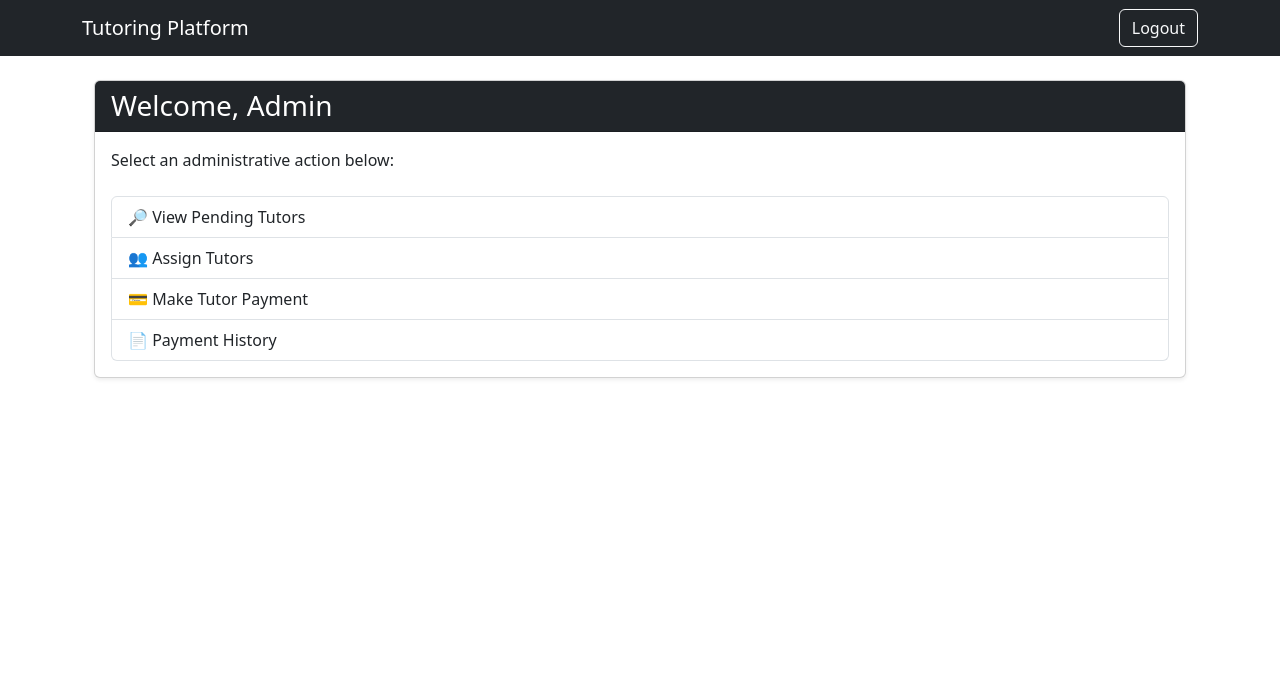
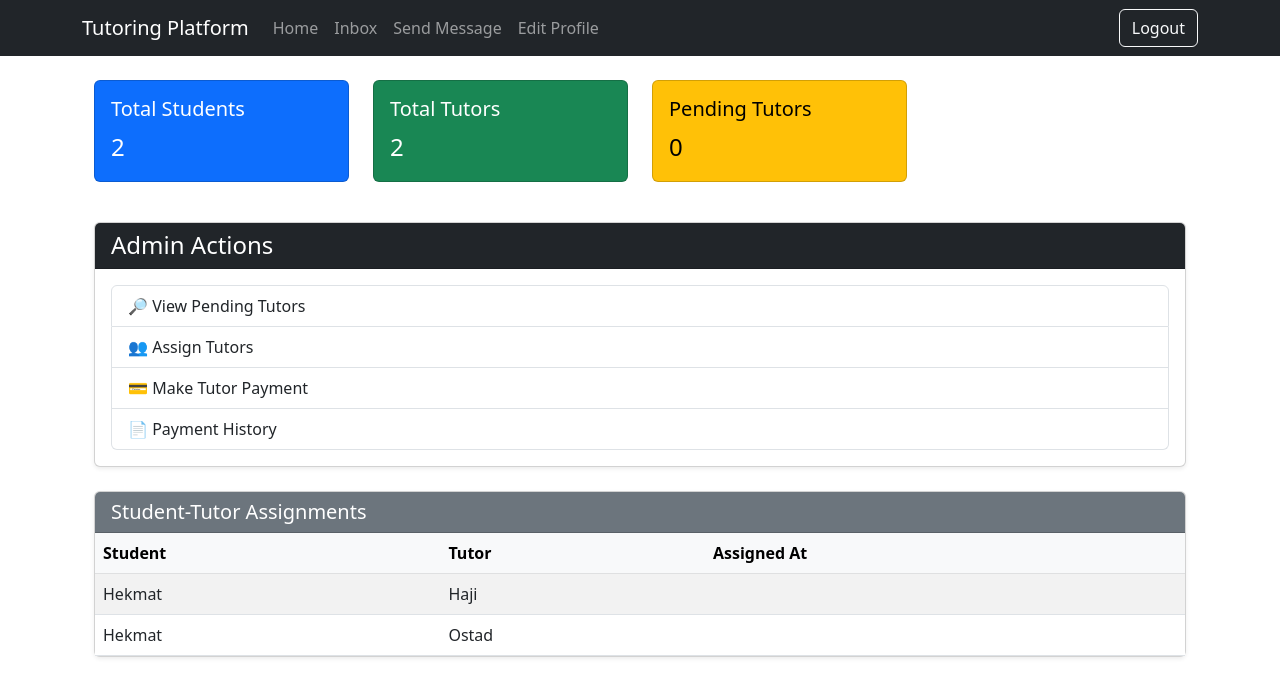
Before and after one commit to HekmatHyper/tutor1, a Django app: page / in a window 1280 px wide. Shown: the top 697 px of the page. Run offline with Django 5.2, Linux system fonts and the light colour scheme; a user stored in the database is signed in; data comes from the database, SQL or seed files in the repository; both versions use the stored data as it was after the commit.

Commit message:
messages

```diff
--- a/core/models.py
+++ b/core/models.py
@@ -1,5 +1,8 @@
 from django.contrib.auth.models import AbstractBaseUser, BaseUserManager, PermissionsMixin
 from django.db import models
+from django.conf import settings
+
+from django.contrib.auth import get_user_model
 
 class CustomUserManager(BaseUserManager):
     def create_user(self, email, password=None, **extra_fields):
@@ -86,3 +89,24 @@
 
     def __str__(self):
         return f"{self.tutor.user.full_name} - ${self.amount_paid} for {self.hours_worked} hrs"
+
+
+
+
+
+
+
+
+User = get_user_model()
+
+class Message(models.Model):
+    sender = models.ForeignKey(User, related_name='sent_messages', on_delete=models.CASCADE)
+    recipient = models.ForeignKey(User, related_name='received_messages', on_delete=models.CASCADE)
+    subject = models.CharField(max_length=255)
+    body = models.TextField()
+    timestamp = models.DateTimeField(auto_now_add=True)
+    is_read = models.BooleanField(default=False)
+    reply_to = models.ForeignKey('self', null=True, blank=True, on_delete=models.SET_NULL)
+
+    def __str__(self):
+        return f"From {self.sender} to {self.recipient} - {self.subject}"
--- a/core/templates/base.html
+++ b/core/templates/base.html
@@ -12,12 +12,30 @@
   <nav class="navbar navbar-expand-lg navbar-dark bg-dark mb-4">
     <div class="container">
       <a class="navbar-brand" href="{% url 'dashboard' %}">Tutoring Platform</a>
-      <div class="d-flex">
+
+      <button class="navbar-toggler" type="button" data-bs-toggle="collapse" data-bs-target="#navbarContent">
+        <span class="navbar-toggler-icon"></span>
+      </button>
+
+      <div class="collapse navbar-collapse" id="navbarContent">
+        <ul class="navbar-nav me-auto">
+          <li class="nav-item">
+            <a class="nav-link" href="{% url 'dashboard' %}">Home</a>
+          </li>
+          <li class="nav-item">
+            <a class="nav-link" href="{% url 'inbox' %}">Inbox</a>
+          </li>
+          <li class="nav-item">
+            <a class="nav-link" href="{% url 'send_message' %}">Send Message</a>
+          </li>
+          <li class="nav-item">
+            <a class="nav-link" href="{% url 'edit_student_profile' %}">Edit Profile</a>
+          </li>
+        </ul>
         <form action="{% url 'logout' %}" method="post" class="d-inline">
-  {% csrf_token %}
-  <button type="submit" class="btn btn-outline-light">Logout</button>
-</form>
-
+          {% csrf_token %}
+          <button type="submit" class="btn btn-outline-light">Logout</button>
+        </form>
       </div>
     </div>
   </nav>
--- a/core/templates/dashboard_admin.html
+++ b/core/templates/dashboard_admin.html
@@ -4,13 +4,40 @@
 
 {% block content %}
 <div class="container mt-4">
-  <div class="card shadow-sm">
+  <!-- Summary Cards -->
+  <div class="row mb-4">
+    <div class="col-md-3">
+      <div class="card text-bg-primary mb-3">
+        <div class="card-body">
+          <h5 class="card-title">Total Students</h5>
+          <p class="card-text fs-4">{{ student_count }}</p>
+        </div>
+      </div>
+    </div>
+    <div class="col-md-3">
+      <div class="card text-bg-success mb-3">
+        <div class="card-body">
+          <h5 class="card-title">Total Tutors</h5>
+          <p class="card-text fs-4">{{ tutor_count }}</p>
+        </div>
+      </div>
+    </div>
+    <div class="col-md-3">
+      <div class="card text-bg-warning mb-3">
+        <div class="card-body">
+          <h5 class="card-title">Pending Tutors</h5>
+          <p class="card-text fs-4">{{ pending_tutor_count }}</p>
+        </div>
+      </div>
+    </div>
+  </div>
+
+  <!-- Actions -->
+  <div class="card shadow-sm mb-4">
     <div class="card-header bg-dark text-white">
-      <h3 class="mb-0">Welcome, Admin</h3>
+      <h4 class="mb-0">Admin Actions</h4>
     </div>
     <div class="card-body">
-      <p class="mb-4">Select an administrative action below:</p>
-
       <div class="list-group">
         <a href="{% url 'pending_tutors' %}" class="list-group-item list-group-item-action">
           🔎 View Pending Tutors
@@ -27,5 +54,36 @@
       </div>
     </div>
   </div>
+
+  <!-- Student-Tutor Assignment Table -->
+  <div class="card shadow-sm">
+    <div class="card-header bg-secondary text-white">
+      <h5 class="mb-0">Student-Tutor Assignments</h5>
+    </div>
+    <div class="card-body p-0">
+      {% if assignments %}
+        <table class="table table-striped mb-0">
+          <thead class="table-light">
+            <tr>
+              <th>Student</th>
+              <th>Tutor</th>
+              <th>Assigned At</th>
+            </tr>
+          </thead>
+          <tbody>
+            {% for assignment in assignments %}
+              <tr>
+                <td>{{ assignment.student.user.full_name }}</td>
+                <td>{{ assignment.tutor.user.full_name }}</td>
+                <td>{{ assignment.assigned_at|date:"Y-m-d H:i" }}</td>
+              </tr>
+            {% endfor %}
+          </tbody>
+        </table>
+      {% else %}
+        <p class="text-muted p-3">No assignments available yet.</p>
+      {% endif %}
+    </div>
+  </div>
 </div>
 {% endblock %}
--- a/core/templates/dashboard_student.html
+++ b/core/templates/dashboard_student.html
@@ -16,6 +16,7 @@
     <div class="card-header bg-info text-white">
       <h5 class="mb-0">Assigned Tutor</h5>
     </div>
+
     <div class="card-body">
       {% if assignments %}
         {% for assign in assignments %}
--- a/core/templates/dashboard_tutor.html
+++ b/core/templates/dashboard_tutor.html
@@ -9,6 +9,7 @@
     </div>
     <div class="card-body">
       <h5>Assigned Students</h5>
+
       {% if assignments %}
         <ul class="list-group">
           {% for assign in assignments %}
--- a/core/urls.py
+++ b/core/urls.py
@@ -3,7 +3,7 @@
     register_tutor, register_student,
     UserLoginView, UserLogoutView,
     dashboard, pending_tutors, approve_tutor, assign_tutor,
-    make_payment, payment_history, edit_student_profile, remove_assignment, view_tutor_profile
+    make_payment, payment_history, edit_student_profile, remove_assignment, view_tutor_profile, inbox, send_message
 )
 
 urlpatterns = [
@@ -38,3 +38,21 @@
 urlpatterns += [
     path('student/profile/edit/', edit_student_profile, name='edit_student_profile'),
 ]
+
+
+
+
+urlpatterns += [
+    path('messages/inbox/', inbox, name='inbox'),
+
+]
+
+
+
+from .views import inbox, message_detail, send_message
+
+urlpatterns += [
+    path('messages/', inbox, name='inbox'),
+    path('messages/send/', send_message, name='send_message'),
+    path('messages/<int:message_id>/', message_detail, name='message_detail'),
+]
--- a/core/views.py
+++ b/core/views.py
@@ -11,6 +11,10 @@
 from .forms import StudentProfileEditForm
 from django.views.decorators.http import require_POST
 from .forms import TutorPaymentForm
+from .forms import MessageForm
+from .models import Message
+from django.db.models import Q
+from django.contrib import messages
 
 def register_tutor(request):
     if request.method == 'POST':
@@ -89,11 +93,9 @@
     })
 
 # Admin things
-
 @login_required
 def dashboard(request):
     user = request.user
-    context = {}
 
     if user.role == 'tutor':
         tutor_profile = getattr(user, 'tutorprofile', None)
@@ -116,10 +118,18 @@
         return render(request, 'dashboard_student.html', context)
 
     elif user.role == 'admin':
-        return render(request, 'dashboard_admin.html', {'user_role': 'Admin'})
+        context = {
+            'user_role': 'Admin',
+            'student_count': StudentProfile.objects.count(),
+            'tutor_count': TutorProfile.objects.filter(approved=True).count(),
+            'pending_tutor_count': TutorProfile.objects.filter(approved=False).count(),
+            'assignments': TutorAssignment.objects.select_related('student__user', 'tutor__user').all()
+        }
+        return render(request, 'dashboard_admin.html', context)
 
     else:
         return render(request, 'dashboard_viewer.html', {'user_role': 'Viewer'})
+
 
 
 @user_passes_test(is_admin)
@@ -172,3 +182,69 @@
 def view_tutor_profile(request, tutor_id):
     tutor = get_object_or_404(TutorProfile, id=tutor_id)
     return render(request, 'view_tutor_profile.html', {'tutor': tutor})
+
+
+@login_required
+def inbox(request):
+    messages = Message.objects.filter(
+        Q(recipient=request.user) | Q(sender=request.user)
+    ).order_by('-timestamp')
+    return render(request, 'messages/inbox.html', {'messages': messages})
+
+@login_required
+def message_detail(request, message_id):
+    msg = get_object_or_404(Message, pk=message_id)
+
+    if msg.recipient != request.user and msg.sender != request.user:
+        messages.error(request, "You don't have permission to view this message.")
+        return redirect('inbox')
+
+    if request.method == 'POST':
+        form = MessageForm(request.POST)
+        if form.is_valid():
+            reply = form.save(commit=False)
+            reply.sender = request.user
+            reply.recipient = msg.sender  # replying back
+            reply.reply_to = msg
+            reply.save()
+            messages.success(request, "Reply sent successfully.")
+            return redirect('inbox')
+    else:
+        form = MessageForm()
+
+    return render(request, 'messages/detail.html', {'msg': msg, 'form': form})
+
+
+@login_required
+def send_message(request):
+    user = request.user
+    allowed_recipients = CustomUser.objects.none()
+
+    if user.role == 'student':
+        student_profile = getattr(user, 'studentprofile', None)
+        tutor_ids = TutorAssignment.objects.filter(student=student_profile).values_list('tutor__user_id', flat=True)
+        admin_users = CustomUser.objects.filter(role='admin')
+        allowed_recipients = CustomUser.objects.filter(id__in=tutor_ids) | admin_users
+
+    elif user.role == 'tutor':
+        tutor_profile = getattr(user, 'tutorprofile', None)
+        student_ids = TutorAssignment.objects.filter(tutor=tutor_profile).values_list('student__user_id', flat=True)
+        admin_users = CustomUser.objects.filter(role='admin')
+        allowed_recipients = CustomUser.objects.filter(id__in=student_ids) | admin_users
+
+    elif user.role == 'admin':
+        allowed_recipients = CustomUser.objects.exclude(id=user.id)  # all other users
+
+    if request.method == 'POST':
+        form = MessageForm(request.POST)
+        if form.is_valid():
+            msg = form.save(commit=False)
+            msg.sender = request.user
+            msg.save()
+            messages.success(request, "Message sent successfully.")
+            return redirect('inbox')
+    else:
+        form = MessageForm()
+        form.fields['recipient'].queryset = allowed_recipients
+
+    return render(request, 'messages/compose.html', {'form': form})
```
Also changed, not shown: core/forms.py (+21 -0 lines), core/templates/messages/compose.html (added, +27 -0 lines), core/templates/messages/detail.html (added, +33 -0 lines), core/templates/messages/inbox.html (added, +29 -0 lines), core/templates/messages/message_detail.html (added, +26 -0 lines), core/templates/messages/send_message.html (added, +30 -0 lines), core/migrations/0005_message.py (added), core/migrations/0006_rename_sent_at_message_timestamp_message_reply_to.py (added), db.sqlite3.
